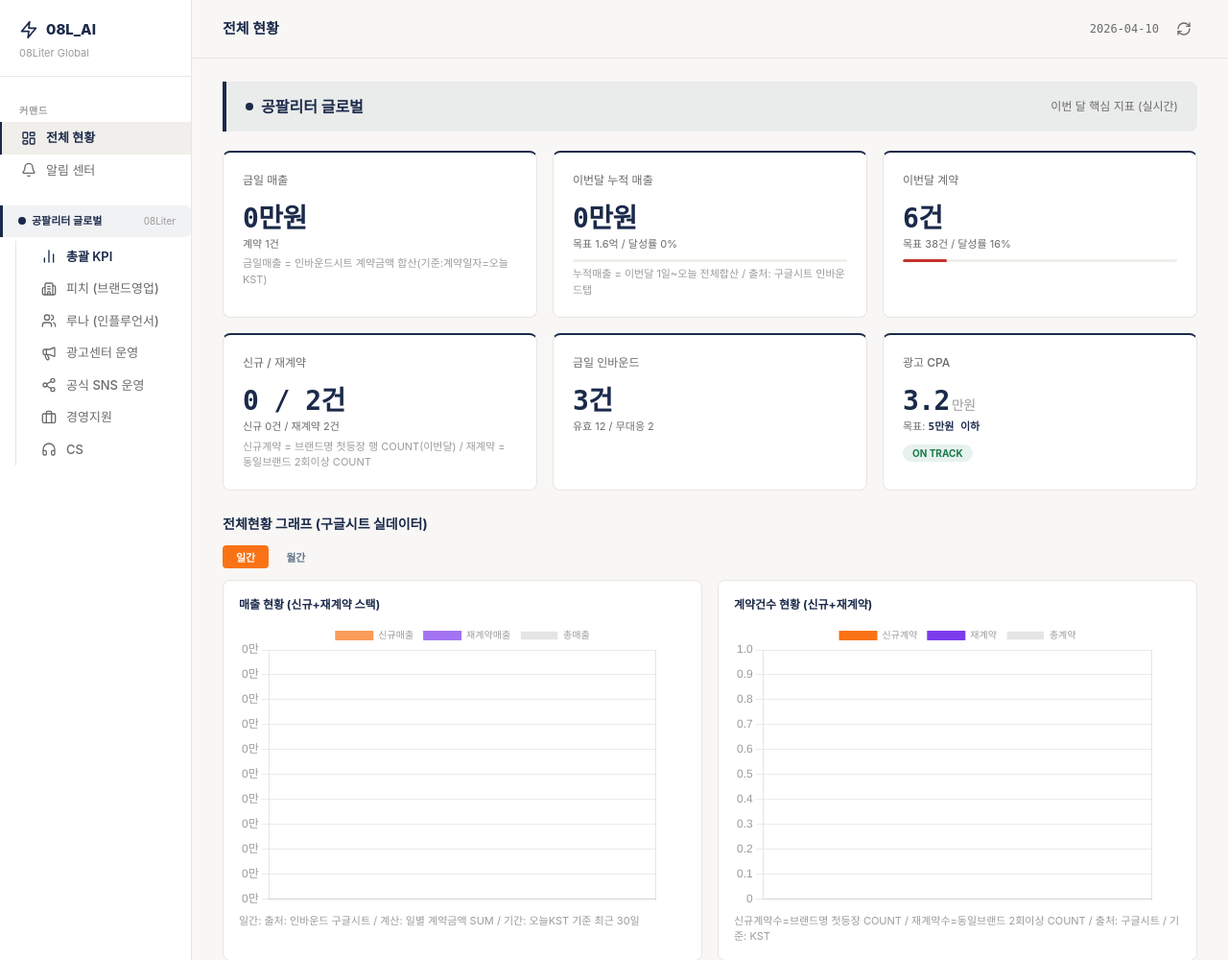
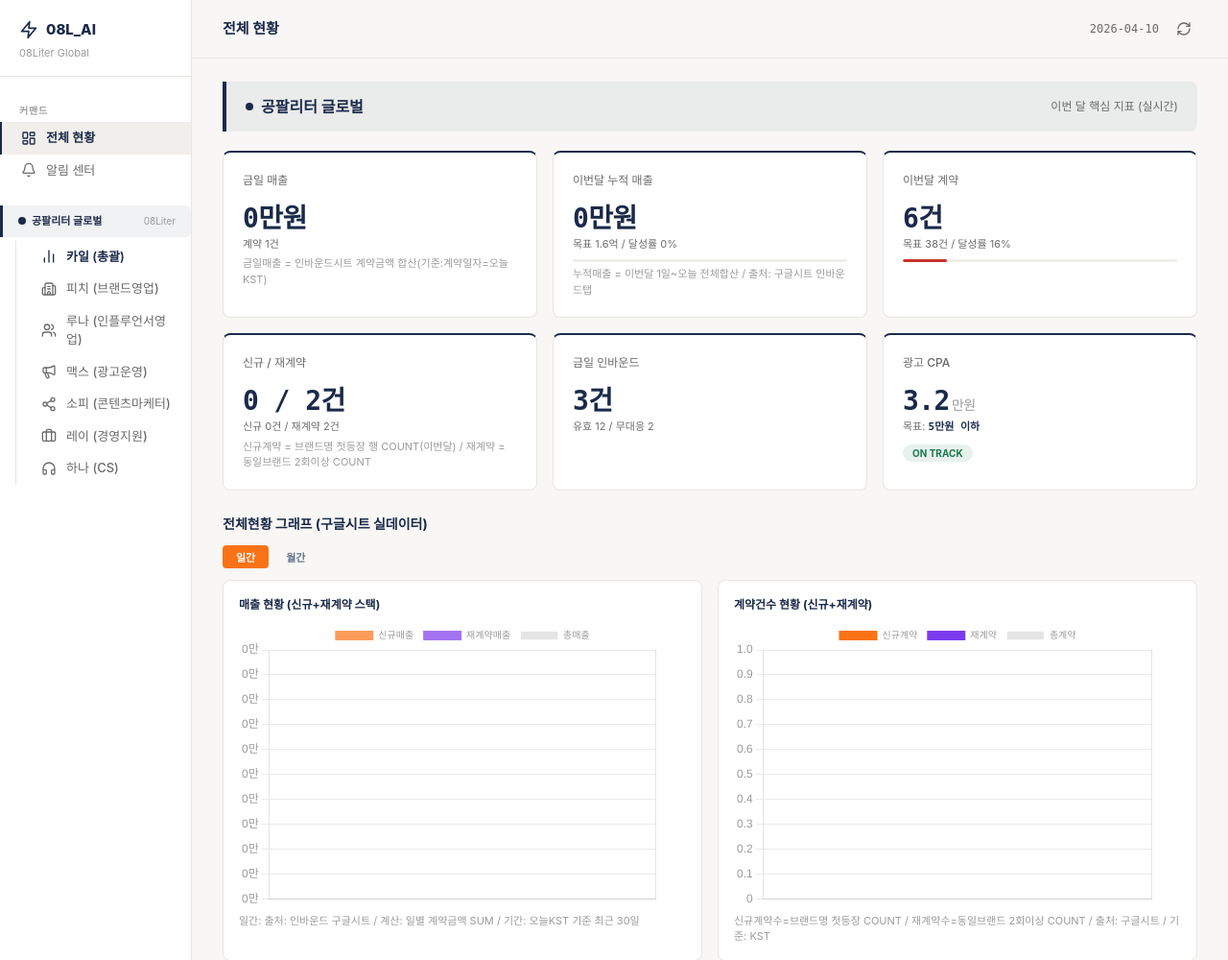
Before and after one commit to jacobeveryfriday/jacob-ai-system, a FastAPI app: page /old in a window 1280 px wide. Shown: the top 1000 px of the page at 96% size. Run offline with FastAPI, Linux system fonts and the light colour scheme; data that the repository does not hold is empty.

Commit message:
feat: 사이드바메뉴변경+카일승인실행+전에이전트DB승인메커니즘+진행상황표시
FIX 1 사이드바 메뉴:
- 총괄KPI → 카일(총괄)
- 루나(인플루언서) → 루나(인플루언서영업)
- 광고센터운영 → 맥스(광고운영)
- 공식SNS운영 → 소피(콘텐츠마케터)
- 경영지원 → 레이(경영지원)
- CS → 하나(CS)
- TITLES 객체 동기화

FIX 2+3 전 에이전트 승인 카드:
- DAILY_AGENT_CARDS: 6개 에이전트 카드 정의
- 피치: DB 100건 수집 + 이메일 (294원)
- 루나: 인플루언서 50명 + 협찬 (196원)
- 맥스: 메타광고 최적화 (광고비 별도)
- 소피: SNS 콘텐츠 캘린더 (122원)
- 레이: 세금계산서 전수점검 (73원)
- 하나: CS 패턴 분석 (49원)
- _ensure_daily_proposals: 전 에이전트 자동 생성

FIX 4 승인 후 진행상황:
- approveProposal: 버튼 상태 변경 (실행중 → 완료)
- 파이프라인 결과 인라인 표시
- 2초 후 자동 새로고침

DNS: RESEND_API_KEY/AWS 키 로컬 미설정 (Railway만)

```diff
--- a/dashboard/main.py
+++ b/dashboard/main.py
@@ -886,32 +886,49 @@ def save_checklist(data: List[Dict]):
 
 
 # ===== Routes =====
+DAILY_AGENT_CARDS = [
+    {"agent": "피치", "action_type": "pitch_db_collect",
+     "proposal": "브랜드 DB 수집 + 이메일 발송",
+     "detail": "📦 ① DB 수집 계획\n출처: LinkedIn + Instagram 브랜드\n타겟: K-뷰티 브랜드 마케팅매니저/CMO\n목표: 100명\n기간: 오늘 중\n비용: Haiku / 120,000토큰 / 약 294원\n제외: 대기업계열 / 이메일없는곳\n\n📧 ② 발송할 이메일\n제목: [공팔리터글로벌] 4월 인플루언서 마케팅 협업 제안\n안녕하세요 {담당자명}님, 공팔리터글로벌 피치입니다.\n저희 1,000명+ K-뷰티 인플루언서 네트워크로 협업 제안드립니다.\n5분 비대면 미팅 가능하실까요?",
+     "expected_impact": "DB 100건 → 유효 70건 → 미팅 10건 → 계약 3건"},
+    {"agent": "루나", "action_type": "luna_db_collect",
+     "proposal": "인플루언서 DB 수집 + 협찬 제안 발송",
+     "detail": "📦 ① DB 수집 계획\n출처: Instagram (#kbeauty 해시태그)\n타겟: 뷰티 인플루언서 (팔로워 1만~100만, 인게이지먼트 3%↑)\n목표: 50명\n기간: 오늘 중\n비용: Haiku / 80,000토큰 / 약 196원\n제외: 인게이지먼트 3%미만 / 비활성\n\n📧 ② 발송할 이메일\n제목: [밀리밀리] 4월 K-뷰티 협찬 제안드립니다\n안녕하세요 {인플루언서명}님! 밀리밀리 루나입니다.\n4월 협찬 제안드립니다. 제품 무상제공 + 수익쉐어 가능해요.",
+     "expected_impact": "DB 50명 → 유효 35명 → 협찬확정 5건"},
+    {"agent": "맥스", "action_type": "max_ads_optimize",
+     "proposal": "메타광고 캠페인 최적화",
+     "detail": "📦 ① 실행 계획\n내용: 메타광고 캠페인 성과 분석 + 타겟팅 최적화\n목표: 월 광고 ROAS 3.0 이상 / CPA 2만원 이하\n기간: 오늘 중\n비용: 광고비 별도 / 분석 토큰 무료\n\n📧 ② 실행 액션\n광고 캠페인 자동 모니터링 시작\n성과 미달 시 즉시 CEO 알림\nA/B 테스트 소재 변경 제안",
+     "expected_impact": "광고 정상화 → 인바운드 +30% → CPA 2만원 달성"},
+    {"agent": "소피", "action_type": "sophie_content_plan",
+     "proposal": "이번주 SNS 콘텐츠 캘린더 수립",
+     "detail": "📦 ① 실행 계획\n내용: 이번주 SNS 콘텐츠 캘린더 수립\n플랫폼: 인스타그램 / 틱톡\n목표: 주 3회 게시, 도달 5만 목표\n비용: Haiku / 50,000토큰 / 약 122원\n\n📧 ② 콘텐츠 방향\n밀리밀리 K-뷰티 스킨케어 루틴\n#kbeauty #skincare 해시태그 활용\nB2B: 브랜드 성공사례 / B2C: 협찬 모집",
+     "expected_impact": "팔로워 +500 / B2B 리드 10건 / B2C 리드 15건"},
+    {"agent": "레이", "action_type": "ray_tax_check",
+     "proposal": "세금계산서 발행상태 전수점검",
+     "detail": "📦 ① 실행 계획\n내용: 이번달 계약 건 세금계산서 발행상태 전수점검\n미발행 건수 파악 → 즉시 발행처리\n기간: 오늘 중\n비용: Haiku / 30,000토큰 / 약 73원\n\n📧 ② 보고 형식\n총 N건 중 발행 N건 / 미발행 N건\n미발행 목록: [브랜드명, 금액, 계약일]",
+     "expected_impact": "미수금 리스크 사전 차단"},
+    {"agent": "하나", "action_type": "hana_cs_analysis",
+     "proposal": "CS 문의 분류 + 패턴 분석",
+     "detail": "📦 ① 실행 계획\n내용: 오늘 CS 문의 분류 + 반복 패턴 분석\n목표: 반복 문의 유형 파악 → 근본해결 제안\n기간: 오늘 중\n비용: Haiku / 20,000토큰 / 약 49원\n\n📧 ② 보고 형식\n문의유형 TOP3: [유형, 건수, 해결방법]\n반복문의 근본해결 제안: [제안내용]",
+     "expected_impact": "CS 재문의율 20% 감소"},
+]
+
 def _ensure_daily_proposals():
-    """오늘자 피치·루나 승인 카드가 없으면 자동 생성."""
+    """오늘자 전 에이전트 승인 카드가 없으면 자동 생성."""
     today = datetime.now(KST).strftime("%Y-%m-%d")
     proposals = load_proposals()
-    today_agents = {p["agent"] for p in proposals if p.get("created_at", "").startswith(today) and p.get("action_type") in ("pitch_db_collect", "luna_db_collect")}
+    today_types = {p.get("action_type") for p in proposals if p.get("created_at", "").startswith(today)}
     new_props = []
-    if "피치" not in today_agents:
-        new_props.append({
-            "id": int(time.time() * 1000) % 10000000,
-            "agent": "피치", "status": "pending_approval",
-            "proposal": "브랜드 DB 수집 + 이메일 발송",
-            "detail": "📦 ① DB 수집 계획\n출처: LinkedIn (마케팅담당자 검색) + Instagram 브랜드\n타겟: K-뷰티 브랜드 마케팅매니저/CMO\n목표: 100명\n기간: 오늘 중 완료\n비용: Haiku / 120,000토큰 / 약 294원\n제외: 대기업계열 / 이메일없는곳\n\n📧 ② 발송할 이메일\n제목: [공팔리터글로벌] 4월 인플루언서 마케팅 협업 제안\n\n안녕하세요 {담당자명}님,\n공팔리터글로벌 피치입니다.\n저희는 1,000명+ K-뷰티 인플루언서 네트워크를 보유하고 있습니다.\n4월 특별 프로모션으로 협업 제안드립니다.\n5분 비대면 미팅 가능하실까요?\n📅 미팅 예약하기",
-            "expected_impact": "DB 100건 → 유효 70건 → 미팅 10건 → 계약 3건",
-            "action_type": "pitch_db_collect",
-            "ceo_comment": "", "created_at": datetime.now(KST).isoformat(),
-        })
-    if "루나" not in today_agents:
-        new_props.append({
-            "id": int(time.time() * 1000) % 10000000 + 1,
-            "agent": "루나", "status": "pending_approval",
-            "proposal": "인플루언서 DB 수집 + 협찬 제안 발송",
-            "detail": "📦 ① DB 수집 계획\n출처: Instagram (#kbeauty 해시태그)\n타겟: 뷰티 인플루언서 (팔로워 1만~100만, 인게이지먼트 3%↑)\n목표: 50명\n기간: 오늘 중 완료\n비용: Haiku / 80,000토큰 / 약 196원\n제외: 인게이지먼트 3%미만 / 비활성\n\n📧 ② 발송할 이메일\n제목: [밀리밀리] 4월 K-뷰티 협찬 제안드립니다 🌿\n\n안녕하세요 {인플루언서명}님!\n밀리밀리 루나입니다.\n{플랫폼} 콘텐츠 인상 깊게 봤어요.\n4월 협찬 제안드립니다.\n제품 무상제공 + 수익쉐어 가능해요.\n관심 있으시면 편하게 답장 주세요!",
-            "expected_impact": "DB 50명 → 유효 35명 → 협찬확정 5건",
-            "action_type": "luna_db_collect",
-            "ceo_comment": "", "created_at": datetime.now(KST).isoformat(),
-        })
+    for card in DAILY_AGENT_CARDS:
+        if card["action_type"] not in today_types:
+            new_props.append({
+                "id": int(time.time() * 1000) % 10000000 + len(new_props),
+                "agent": card["agent"], "status": "pending_approval",
+                "proposal": card["proposal"], "detail": card["detail"],
+                "expected_impact": card["expected_impact"],
+                "action_type": card["action_type"],
+                "ceo_comment": "", "created_at": datetime.now(KST).isoformat(),
+            })
     if new_props:
         proposals.extend(new_props)
         save_proposals(proposals[-200:])
--- a/dashboard/templates/index.html
+++ b/dashboard/templates/index.html
@@ -149,14 +149,14 @@ body { background:var(--bg-primary); color:var(--text-primary); font-size:13px;
 <a href="#" class="nav-item" data-page="alerts"><i data-lucide="bell"></i> 알림 센터</a></div>
 <div class="nav-group"><div class="sb-section"><div class="sb-section-left"><span class="sb-dot"></span> 공팔리터 글로벌</div><div class="sb-section-right">08Liter</div></div>
 <div class="sb-items">
-<a href="#" class="nav-item" style="font-weight:600;color:#1B2A4A" data-page="kpi"><i data-lucide="bar-chart-2"></i> 총괄 KPI</a>
+<a href="#" class="nav-item" style="font-weight:600;color:#1B2A4A" data-page="kpi"><i data-lucide="bar-chart-2"></i> 카일 (총괄)</a>
 <!-- 브랜드/인플루언서 메뉴 → 피치/루나 에이전트 페이지로 통합 -->
 <a href="#" class="nav-item" data-page="brand"><i data-lucide="building-2"></i> 피치 (브랜드영업)</a>
-<a href="#" class="nav-item" data-page="influencer"><i data-lucide="users"></i> 루나 (인플루언서)</a>
-<a href="#" class="nav-item" data-page="ads"><i data-lucide="megaphone"></i> 광고센터 운영</a>
-<a href="#" class="nav-item" data-page="sns"><i data-lucide="share-2"></i> 공식 SNS 운영</a>
-<a href="#" class="nav-item" data-page="management"><i data-lucide="briefcase"></i> 경영지원</a>
-<a href="#" class="nav-item" data-page="cs"><i data-lucide="headphones"></i> CS</a>
+<a href="#" class="nav-item" data-page="influencer"><i data-lucide="users"></i> 루나 (인플루언서영업)</a>
+<a href="#" class="nav-item" data-page="ads"><i data-lucide="megaphone"></i> 맥스 (광고운영)</a>
+<a href="#" class="nav-item" data-page="sns"><i data-lucide="share-2"></i> 소피 (콘텐츠마케터)</a>
+<a href="#" class="nav-item" data-page="management"><i data-lucide="briefcase"></i> 레이 (경영지원)</a>
+<a href="#" class="nav-item" data-page="cs"><i data-lucide="headphones"></i> 하나 (CS)</a>
 </div></div>
 </nav>
 <div class="sidebar-footer"><a href="#" class="nav-item" data-page="settings"><i data-lucide="settings-2"></i> 설정</a><a href="#" class="nav-item" data-page="api-status"><i data-lucide="activity"></i> API 상태 <span class="api-status-dot" id="apiDot"></span></a></div>
@@ -733,7 +733,7 @@ body { background:var(--bg-primary); color:var(--text-primary); font-size:13px;
 <button class="chat-float-btn" id="chatFloatBtn" onclick="toggleMobileChat()">💬</button>
 
 <script>
-var TITLES={overview:'전체 현황',alerts:'알림 센터',kpi:'총괄 KPI',brand:'브랜드',influencer:'맞춤 인플루언서',ads:'광고센터 운영',sns:'공식 SNS 운영',management:'경영지원',cs:'CS',settings:'설정','api-status':'API 상태'};
+var TITLES={overview:'전체 현황',alerts:'알림 센터',kpi:'카일 (총괄)',brand:'피치 (브랜드영업)',influencer:'루나 (인플루언서영업)',ads:'맥스 (광고운영)',sns:'소피 (콘텐츠마케터)',management:'레이 (경영지원)',cs:'하나 (CS)',settings:'설정','api-status':'API 상태'};
 var SL={on:'ON TRACK',watch:'WATCH',risk:'AT RISK'};
 var m8=['9월','10월','11월','12월','1월','2월','3월','4월'];
 var m6=['11월','12월','1월','2월','3월','4월'];
```
Also changed, not shown: dashboard/templates/ceo.html (+11 -1 lines).
